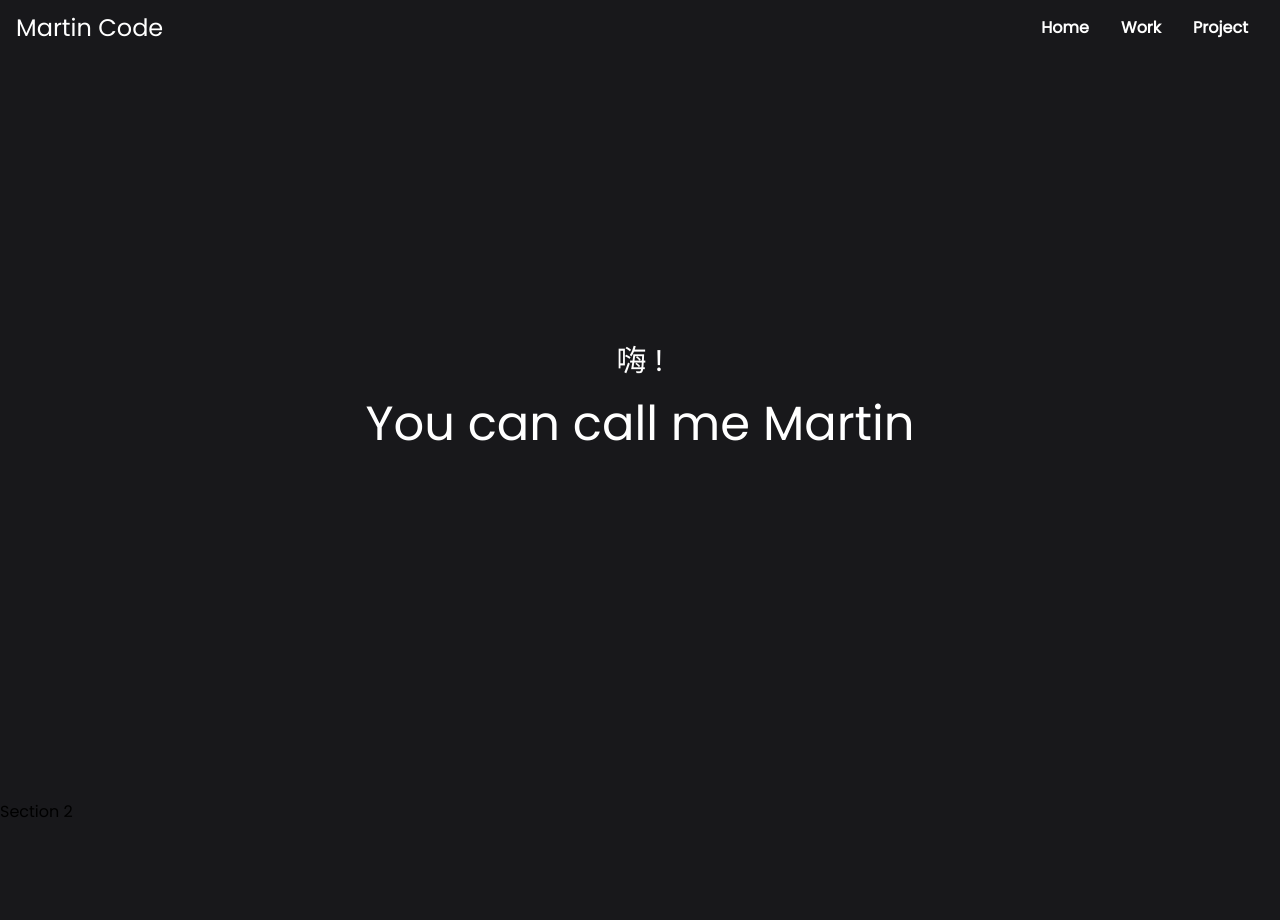
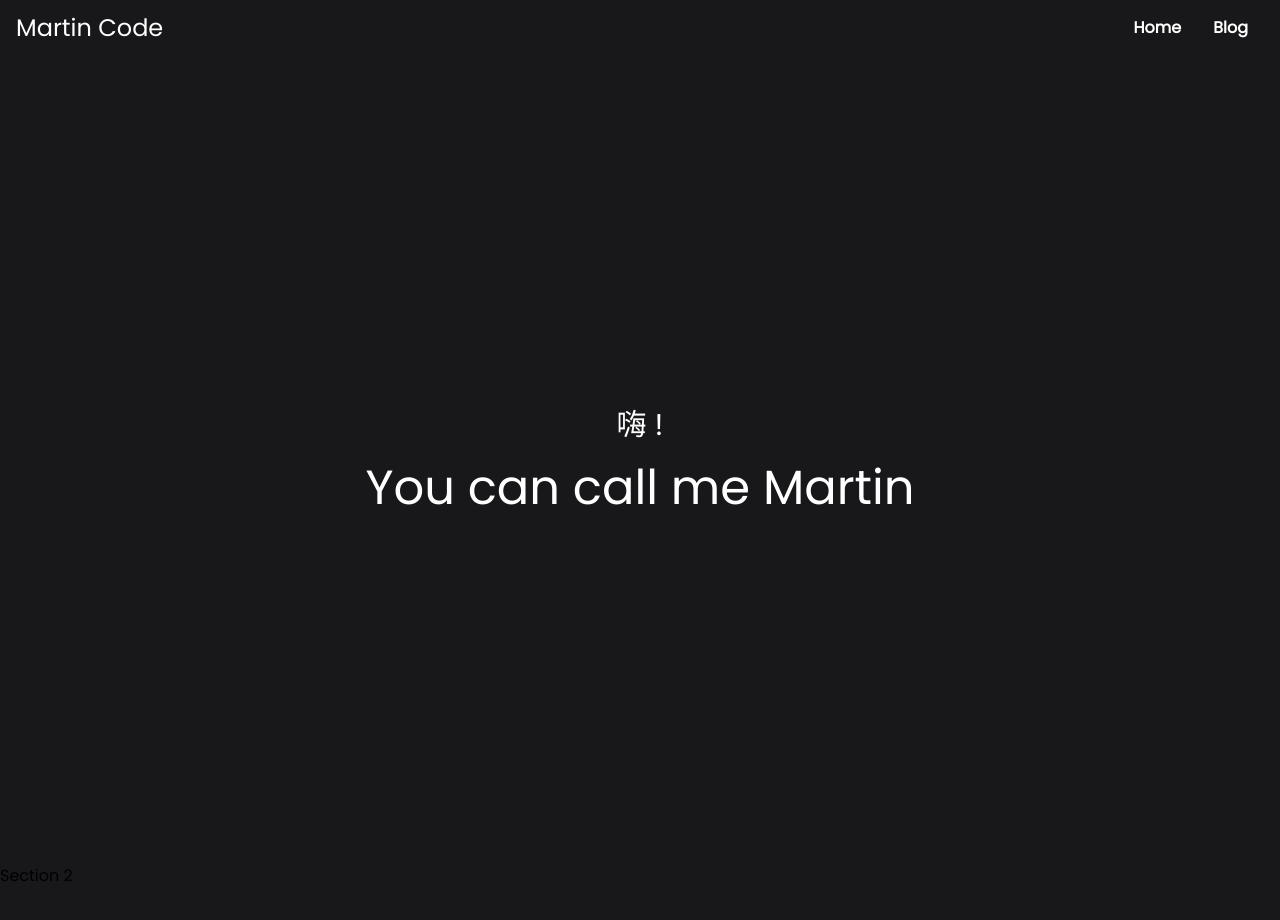
Before and after one commit to ChengYiLin/MTCode, a Next.js app: page / in a window 1280 px wide. Shown: the top 920 px of the page. Built offline with nearby package versions, Linux system fonts and the light colour scheme.

Commit message:
feat: adjust Layout `HeaderLayout` structure

```diff
--- /dev/null
+++ b/pages/blog.tsx
@@ -0,0 +1,12 @@
+import type { NextPage } from 'next';
+import HeaderLayout from '../src/layout/HeaderLayout';
+
+const Blog: NextPage = () => {
+    return (
+        <HeaderLayout>
+            <p className="text-white">Test</p>
+        </HeaderLayout>
+    );
+};
+
+export default Blog;
--- a/pages/index.tsx
+++ b/pages/index.tsx
@@ -6,7 +6,7 @@ const Home: NextPage = () => {
         <HeaderLayout>
             <section
                 id="Section1"
-                className="h-screen box-border py-16 flex justify-center items-center"
+                className="h-screen box-border flex justify-center items-center"
             >
                 <div className="text-white text-center">
                     <p className="text-3xl leading-relaxed ">嗨 !</p>
--- a/src/components/header/index.tsx
+++ b/src/components/header/index.tsx
@@ -1,6 +1,7 @@
 import type { FC } from 'react';
 import { useState } from 'react';
 // import { useRouter } from 'next/router';
+import Link from 'next/link';
 import Image from 'next/image';
 import useScrollPosition from '../../hooks/useScrollPosition';
 
@@ -41,15 +42,12 @@ const Header: FC = () => {
                     </div>
                     {/* Desktop NavBar */}
                     <nav className="hidden md:flex items-center font-bold text-white">
-                        <a href="#Section1" className="px-4">
-                            Home
-                        </a>
-                        <a href="#Section2" className="px-4">
-                            Work
-                        </a>
-                        <a href="#Section3" className="px-4">
-                            Project
-                        </a>
+                        <Link href="/">
+                            <a className="px-4">Home</a>
+                        </Link>
+                        <Link href="/blog">
+                            <a className="px-4">Blog</a>
+                        </Link>
                     </nav>
                     {/* Mobile Hamburger */}
                     <div className="block md:hidden">
--- a/src/layout/HeaderLayout/index.tsx
+++ b/src/layout/HeaderLayout/index.tsx
@@ -6,7 +6,7 @@ const HeaderLayout: FC = ({ children }) => {
     return (
         <>
             <Header />
-            {children}
+            <main className="pt-16">{children}</main>
         </>
     );
 };
```
